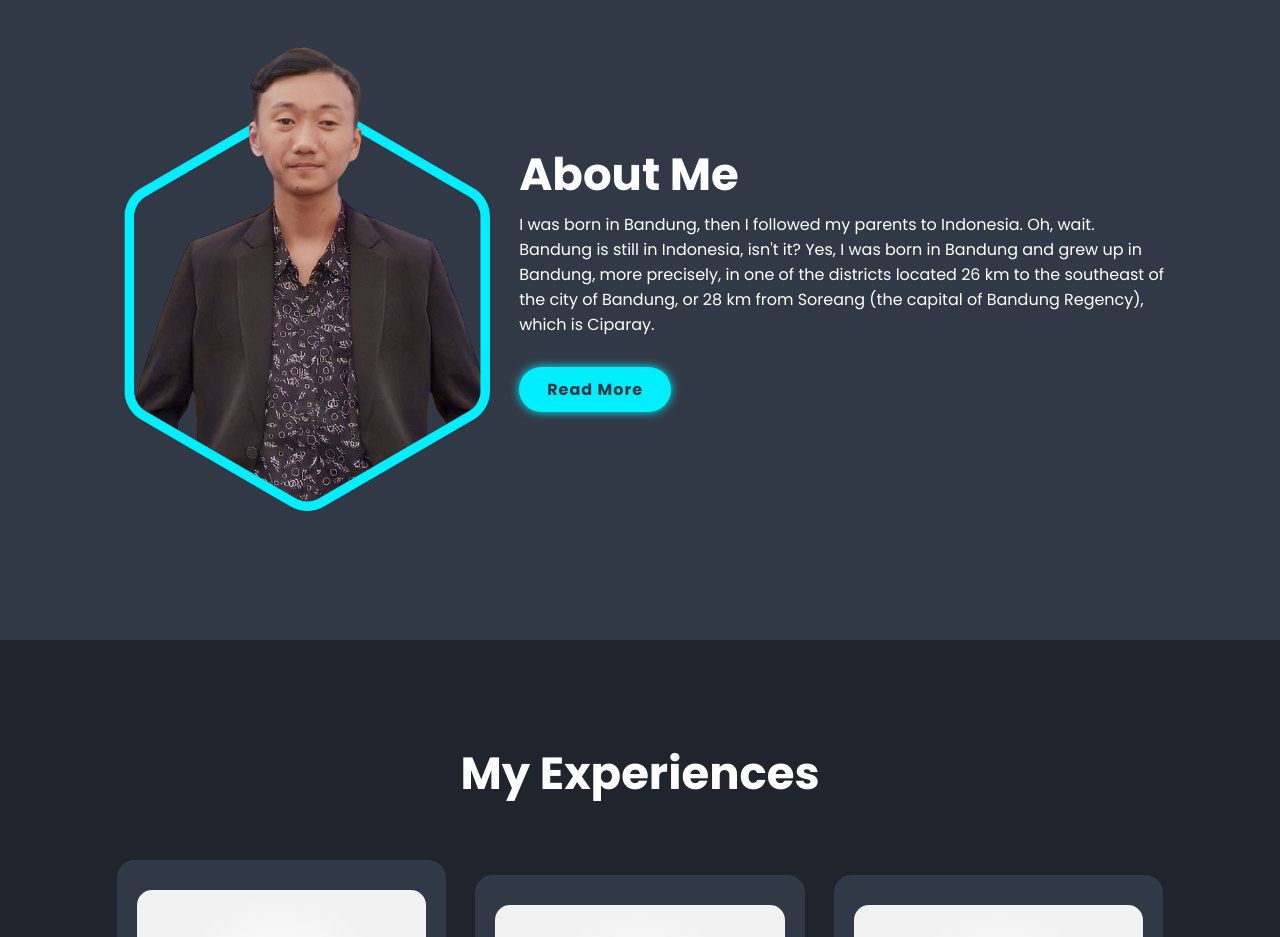
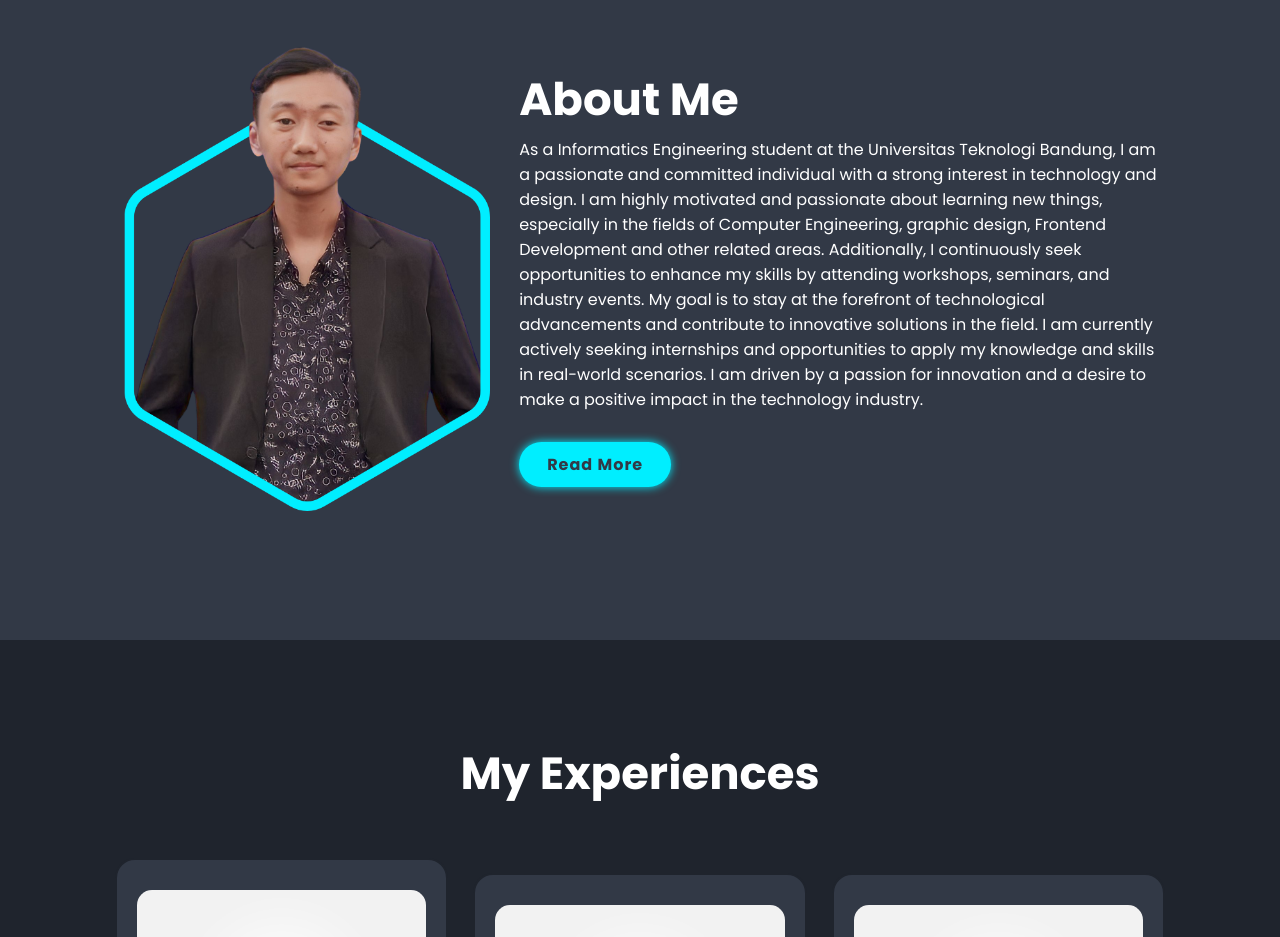
Before and after one commit to Slmmaula/personal-web, a plain HTML site: page index.html in a window 1280 px wide. Shown: the part 960-1897 px from the top of the page. Drawn offline with nearby package versions, Linux system fonts and the light colour scheme; some packages are replaced by stand-ins of ours; a script that the page names is missing; files whose address does not match are found by name.

Commit message:
Update index.html

```diff
--- a/index.html
+++ b/index.html
@@ -56,7 +56,7 @@
 
         <div class="about-content">
             <h2 class="heading">About <span>Me</span></h2>
-            <p>I was born in Bandung, then I followed my parents to Indonesia. Oh, wait. Bandung is still in Indonesia, isn't it? Yes, I was born in Bandung and grew up in Bandung, more precisely, in one of the districts located 26 km to the southeast of the city of Bandung, or 28 km from Soreang (the capital of Bandung Regency), which is Ciparay.</p>
+            <p>As a Informatics Engineering student at the Universitas Teknologi Bandung, I am a passionate and committed individual with a strong interest in technology and design. I am highly motivated and passionate about learning new things, especially in the fields of Computer Engineering, graphic design, Frontend Development and other related areas. Additionally, I continuously seek opportunities to enhance my skills by attending workshops, seminars, and industry events. My goal is to stay at the forefront of technological advancements and contribute to innovative solutions in the field. I am currently actively seeking internships and opportunities to apply my knowledge and skills in real-world scenarios. I am driven by a passion for innovation and a desire to make a positive impact in the technology industry.</p>
             <a href="aboutMe.html" class="btn">Read More</a>
         </div>
 
```
